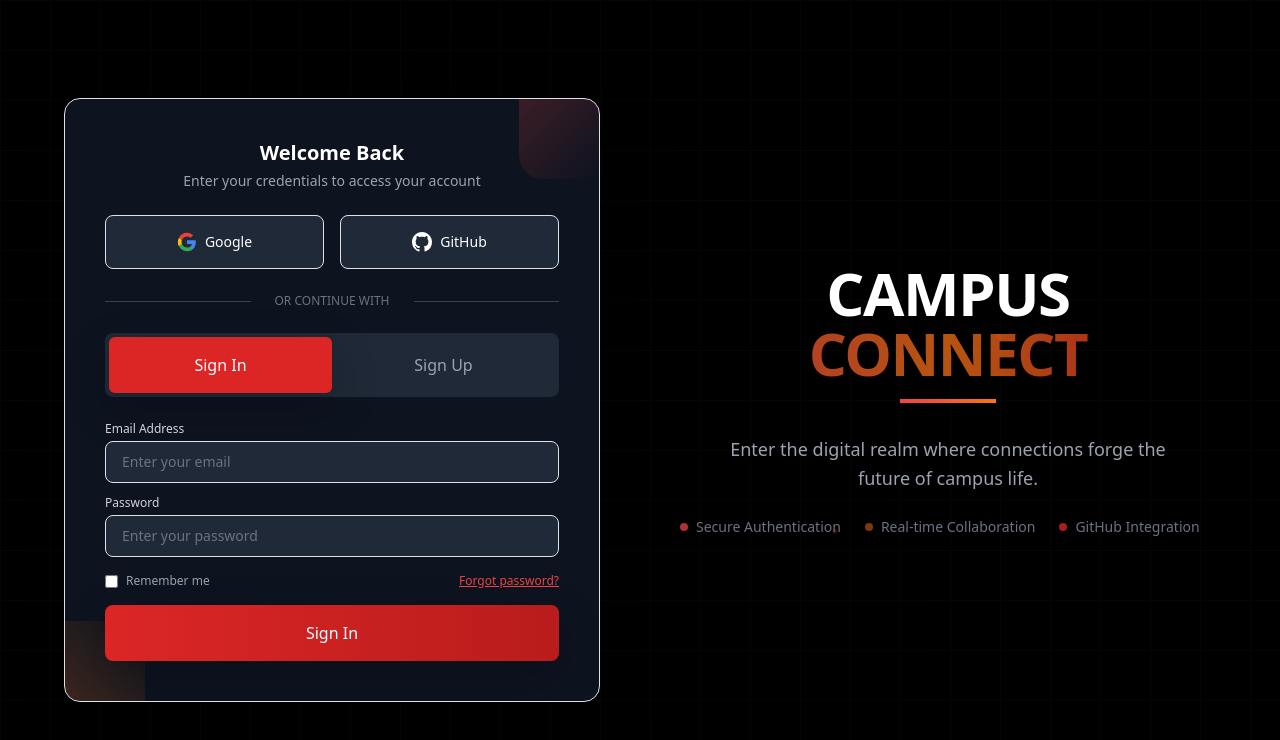
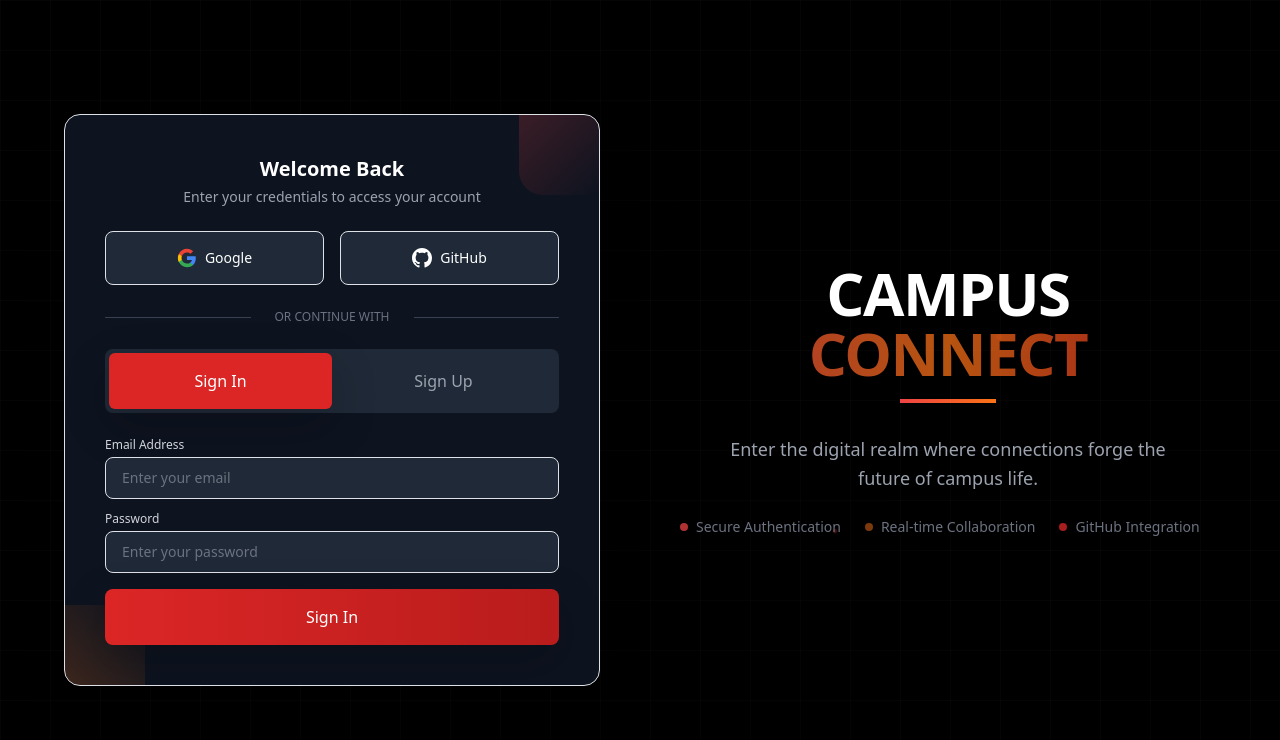
Before and after one commit to Satyam4123/Campus-Connect, a React (Vite) app in the folder Frontend/: page / in a window 1280 px wide. Shown: the top 740 px of the page. Built offline with nearby package versions, Linux system fonts and the light colour scheme; a web font is replaced by a local one.

Commit message:
google oauth fixed

```diff
--- a/Frontend/src/pages/Login.jsx
+++ b/Frontend/src/pages/Login.jsx
@@ -294,13 +294,7 @@ export default function LoginPage() {
                                         </div>
                                     </div>
 
-                                    <div className="flex items-center justify-between text-xs">
-                                        <label className="flex items-center text-gray-400">
-                                            <input type="checkbox" className="rounded border-gray-700 bg-gray-800 mr-2" />
-                                            Remember me
-                                        </label>
-                                        <a href="#" className="text-red-500 hover:text-red-400 transition-colors duration-200">Forgot password?</a>
-                                    </div>
+
 
                                     <button
                                         onClick={handleLoginSubmit}
```
Also changed, not shown: 2 other files (tests, documents, lock files or other folders).
